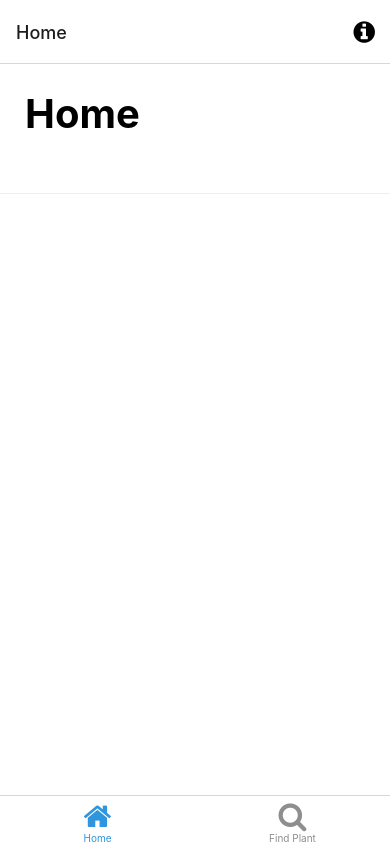
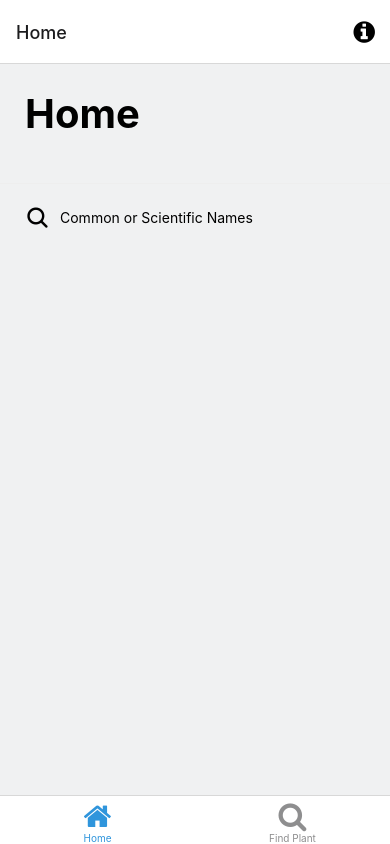
Before and after one commit to dnmanor/plant-mapper-mobile, a React Native app: screen /HomeTab in a window 390 px wide. Built offline with nearby package versions, Linux system fonts and the light colour scheme; what expo-linking would draw is missing.

Commit message:
add search icon

```diff
--- a/components/Search.tsx
+++ b/components/Search.tsx
@@ -3,14 +3,35 @@ import { View, StyleSheet, TextInput } from "react-native";
 import { Ionicons } from "@expo/vector-icons";
 
 function Search() {
+  const [searchTerm, setSearchTerm] = React.useState("");
+
   return (
     <View style={styles.container}>
-      <Ionicons name="search" size={32} color="green" />
-      {/* <TextInput></TextInput> */}
+      <Ionicons
+        name="search"
+        size={25}
+        color="black"
+        style={{ paddingRight: 10 }}
+      />
+      <TextInput
+        style={styles.input}
+        onChangeText={(e) => {
+          setSearchTerm(e);
+        }}
+        value={searchTerm}
+        placeholder="Common or Scientific Names"
+      />
     </View>
   );
 }
 
-const styles = StyleSheet.create({ container: {} });
+const styles = StyleSheet.create({
+  container: {
+    display: "flex",
+    flexDirection: "row",
+    paddingLeft: 25,
+  },
+  input: {},
+});
 
 export default Search;
--- a/screens/TabOneScreen.tsx
+++ b/screens/TabOneScreen.tsx
@@ -2,6 +2,7 @@ import * as React from "react";
 import { StyleSheet } from "react-native";
 
 import EditScreenInfo from "../components/EditScreenInfo";
+import Search from "../components/Search";
 import { Text, View } from "../components/Themed";
 import { RootTabScreenProps } from "../types";
 
@@ -16,6 +17,7 @@ export default function TabOneScreen({
         lightColor="#eee"
         darkColor="rgba(255,255,255,0.1)"
       />
+      <Search />
     </View>
   );
 }
@@ -23,9 +25,10 @@ export default function TabOneScreen({
 const styles = StyleSheet.create({
   container: {
     flex: 1,
+    backgroundColor: "#f0f1f2",
   },
   separator: {
-    marginVertical: 30,
+    marginVertical: 20,
     height: 1,
     width: "100%",
     alignContent: "center",
```
